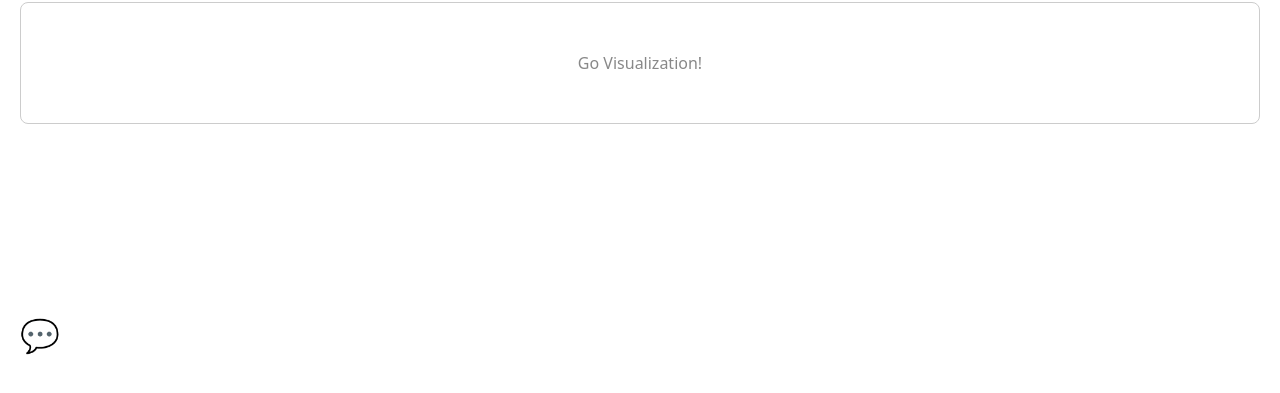
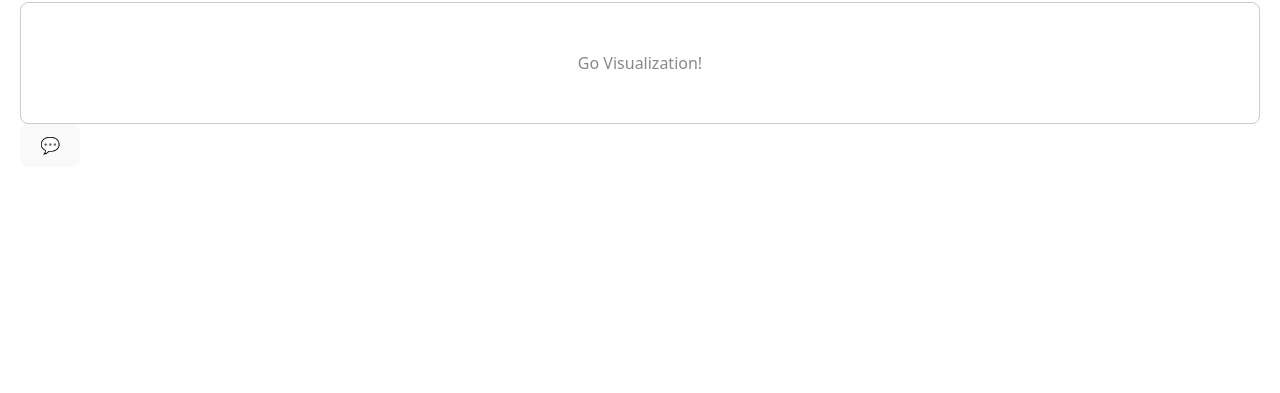
Before and after one commit to Yuna4cd/ThinkABit_2, a React (Vite) app in the folder thinkABit_2/: page /upload in a window 1280 px wide. Shown: the part 421-814 px from the top of the page. Built offline with nearby package versions, Linux system fonts and the light colour scheme.

Commit message:
Updated gitignore for security;

```diff
--- a/thinkABit_2/src/pages/UploadPage.jsx
+++ b/thinkABit_2/src/pages/UploadPage.jsx
@@ -1,7 +1,9 @@
 import { useNavigate } from 'react-router-dom'
 import { useState } from 'react'
 import Popup from '../components/Popup'
+import Chatbot from '../components/ChatBot'
 import './UploadPage.css'
+
 
 export default function UploadPage() {
     const navigate = useNavigate()
@@ -64,7 +66,7 @@ export default function UploadPage() {
             <div className="upload-box" onClick={() => navigate('/visualization')}>
                 <p>Go Visualization!</p>
             </div>
-            <div className="chatbot-icon">💬</div>
+            <Chatbot />
         </div>
     )
 }
```
Also changed, not shown: 1 other file (tests, documents, lock files or other folders).
